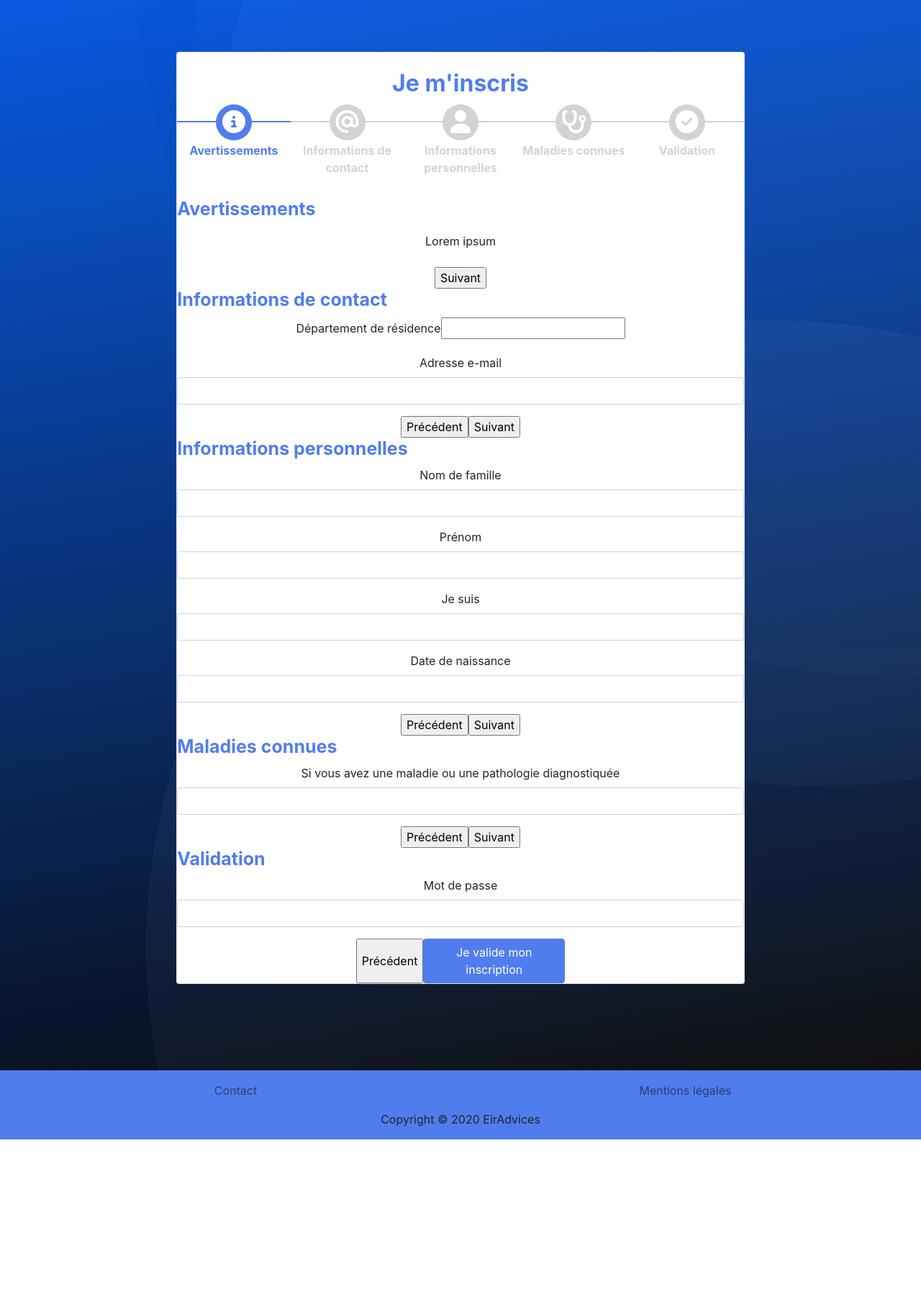
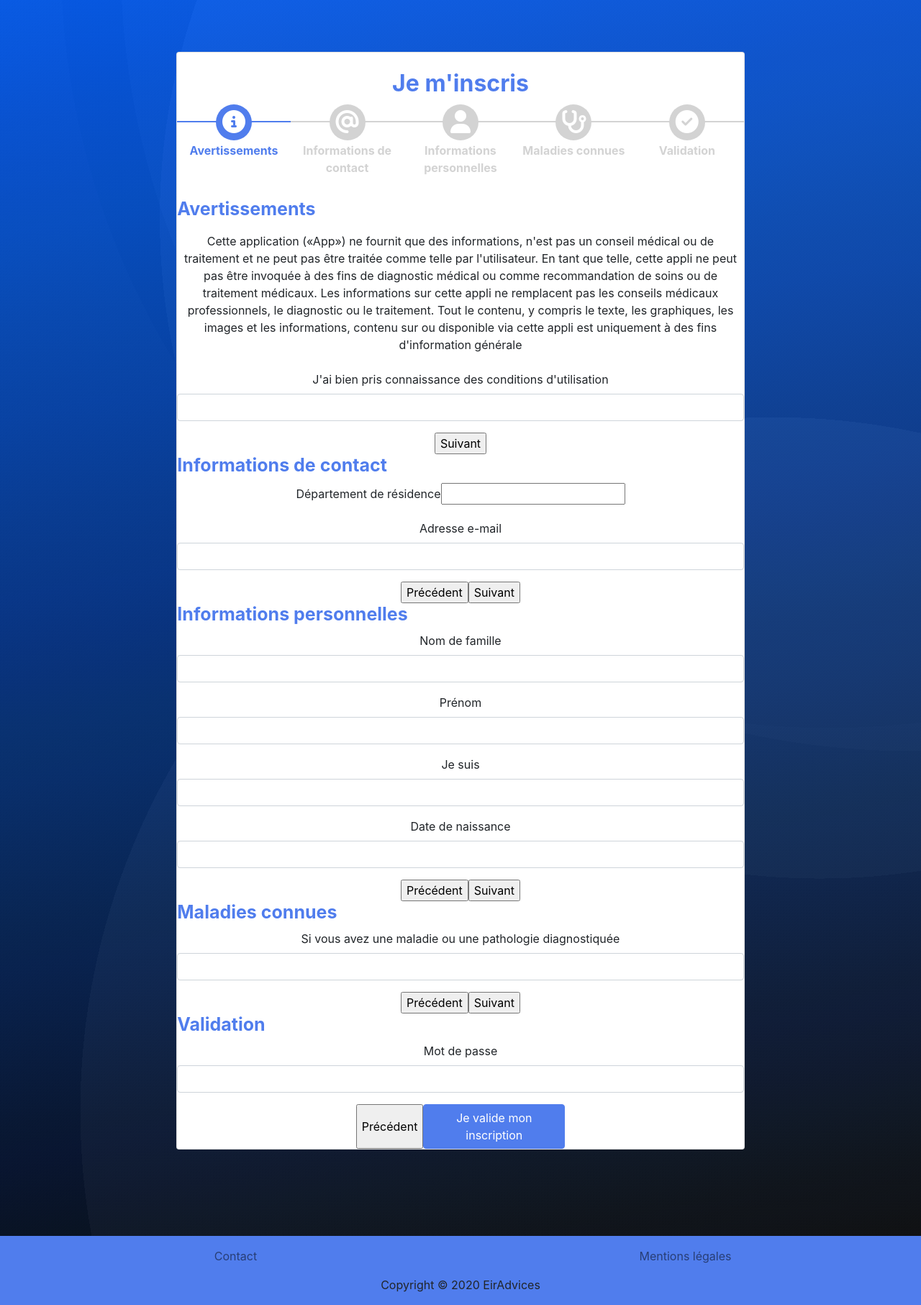
Before and after one commit to Tom-Eichelbrenner/HackatonDoctolib, a Symfony app: template templates/registration/registerpatient.html.twig in a window 1280 px wide. Shown: the part 56-1869 px from the top of the page at 72% size. Before the commit the page ends 1639 px from the top, so only its background shows below. Run offline with Twig, Linux system fonts and the light colour scheme; the template is opened without the code that fills it, so the values that code supplies are empty; form fields are guessed from the names that the template uses; style sheets or scripts are compiled from the project's sources; some libraries are stand-ins or nearby versions.

Commit message:
Fixed inscriptions steps.

```diff
--- a/assets/js/registrationjs.js
+++ b/assets/js/registrationjs.js
@@ -1,3 +1,4 @@
+require('jquery-validation/dist/jquery.validate.min');
 $(document).ready(function(){
 
     var current_fs, next_fs, previous_fs; //fieldsets
@@ -5,9 +6,24 @@ $(document).ready(function(){
 
     $(".next").click(function(){
 
-        current_fs = $(this).parent().parent();
-        next_fs = $(this).parent().parent().next();
-
+        var form = $("#msform");
+        form.validate({
+            rules: {
+                "registration_form[disclaimer]": {
+                    required: true,
+                },
+            },
+            errorLabelContainer: ".js-errors",
+            messages: {
+                "registration_form[disclaimer]": {
+                    required: "Vous devez accepter les conditions d'utilisation avant de poursuivre.",
+                },
+            }
+        });
+        if (form.valid() === true){
+            current_fs = $(this).parent().parent();
+            next_fs = $(this).parent().parent().next();
+        }
 //Add Class Active
         $("#progressbar li").eq($("fieldset").index(next_fs)).addClass("active");
 
--- a/package.json
+++ b/package.json
@@ -19,6 +19,7 @@
         "bootstrap": "^4.5.0",
         "bootstrap-datepicker": "^1.9.0",
         "jquery": "^3.5.1",
+        "jquery-validation": "^1.19.2",
         "popper.js": "^1.16.1"
     }
 }
--- a/templates/home/index.html.twig
+++ b/templates/home/index.html.twig
@@ -84,10 +84,10 @@
             <div class="row mb-5">
                 <img src="/build/images/doctors-home.png" class="mx-auto" height="300">
             </div>
-            <div class="row mx-auto">
+            <div class="row mx-auto text-center">
                 <h2 class="text-white mx-auto">Bienvenue sur Eir Advices!</h2>
             </div>
-            <div class="row mx-auto">
+            <div class="row mx-auto text-center">
                 <h4 class="mx-auto text-white">Le site qui vous permet de demander conseil à des médecins partout en
                     France afin d'obtenir des conseils personnalisés!</h4>
             </div>
--- a/templates/registration/registerpatient.html.twig
+++ b/templates/registration/registerpatient.html.twig
@@ -26,8 +26,15 @@
                                     <div class="form-card">
                                         <h2 class="fs-title w-auto">Avertissements</h2>
                                         <p class="p-2">
-                                            Lorem ipsum
+                                            Cette application («App») ne fournit que des informations, n'est pas un conseil médical ou de traitement et ne peut pas être traitée comme telle par l'utilisateur.
+                                            En tant que telle, cette appli ne peut pas être invoquée à des fins de diagnostic médical ou comme recommandation de soins ou de traitement médicaux.
+                                            Les informations sur cette appli ne remplacent pas les conseils médicaux professionnels, le diagnostic ou le traitement.
+                                            Tout le contenu, y compris le texte, les graphiques, les images et les informations, contenu sur ou disponible via cette appli est uniquement à des fins d'information générale
                                         </p>
+                                        {{ form_row(registrationForm.disclaimer, {
+                                            label: "J'ai bien pris connaissance des conditions d'utilisation",
+                                        }) }}
+                                        <ul class="alert-danger js-errors"></ul>
                                     </div>
                                     <div>
                                         <input type="button" name="next" class="next action-button" value="Suivant" />
@@ -110,4 +117,8 @@
     {{ parent() }}
     {{ encore_entry_script_tags('datepicker') }}
     {{ encore_entry_script_tags('registration') }}
+    bootstrapValidate(
+    '#docs-demo',
+    'email:Enter a valid E-Mail Address!'
+    );
 {% endblock %}
```
Also changed, not shown: src/Form/RegistrationFormType.php (+7 -1 lines), 1 other file.
